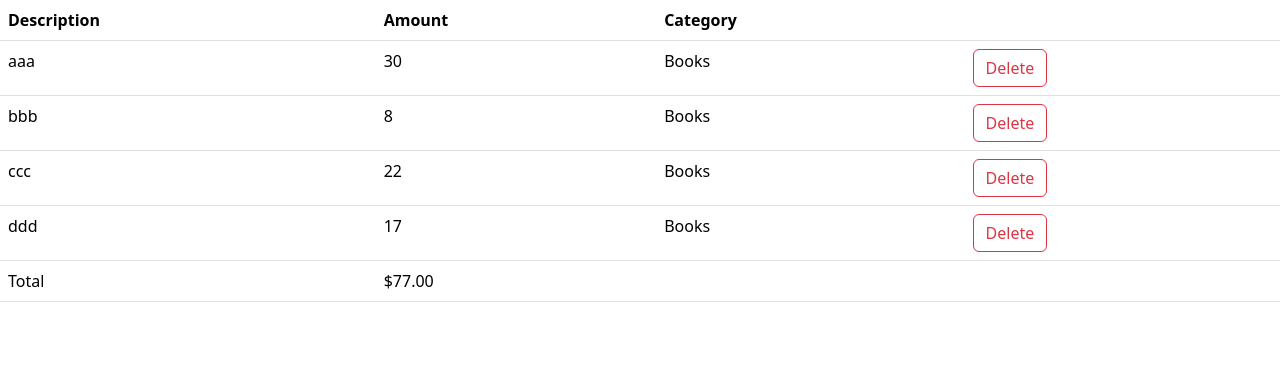
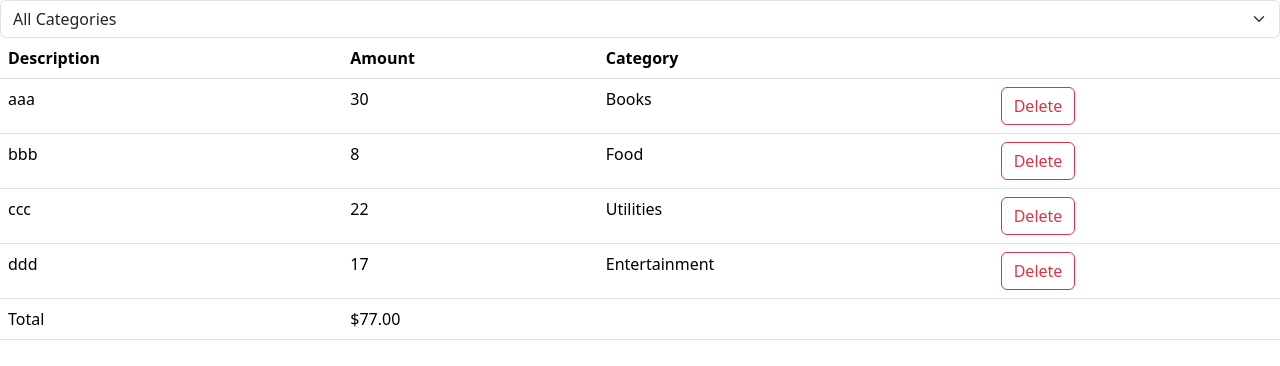
Before and after one commit to davidsaulrodriguez/basic-expense-tracker-typescript, a React (Vite) app: page / in a window 1280 px wide. Shown: the top 366 px of the page. Built offline with nearby package versions, Linux system fonts and the light colour scheme.

Commit message:
add a basic ExpenseFilter component

```diff
--- a/src/App.tsx
+++ b/src/App.tsx
@@ -1,22 +1,32 @@
 import ExpenseList from "./components/expense-tracker/components/ExpenseList.tsx";
 import { useState } from "react";
+import ExpenseFilter from "./components/expense-tracker/components/ExpenseFilter.tsx";
 
 const App = () => {
   const [expenses, setExpenses] = useState([
     { id: 1, description: "aaa", amount: 30, category: "Books" },
-    { id: 2, description: "bbb", amount: 8, category: "Books" },
-    { id: 3, description: "ccc", amount: 22, category: "Books" },
-    { id: 4, description: "ddd", amount: 17, category: "Books" },
+    { id: 2, description: "bbb", amount: 8, category: "Food" },
+    { id: 3, description: "ccc", amount: 22, category: "Utilities" },
+    { id: 4, description: "ddd", amount: 17, category: "Entertainment" },
   ]);
 
   if (expenses.length === 0) {
     return <p>No expenses</p>;
   }
 
+  const [selectedCategory, setSelectedCategory] = useState("");
+
+  const visibleExpenses = selectedCategory
+    ? expenses.filter((e) => e.category === selectedCategory)
+    : expenses;
+
   return (
     <>
+      <ExpenseFilter
+        onSelectCategory={(category) => setSelectedCategory(category)}
+      />
       <ExpenseList
-        expenses={expenses}
+        expenses={visibleExpenses}
         onDelete={(id) => setExpenses(expenses.filter((e) => e.id !== id))}
       />
     </>
--- /dev/null
+++ b/src/components/expense-tracker/components/ExpenseFilter.tsx
@@ -0,0 +1,17 @@
+interface Props {
+  onSelectCategory: (category: string) => void;
+}
+const ExpenseFilter = ({ onSelectCategory }: Props) => {
+  return (
+    <select
+      className="form-select"
+      onChange={(e) => onSelectCategory(e.target.value)}
+    >
+      <option value="">All Categories</option>
+      <option value="Food">Food</option>
+      <option value="Utilities">Utilities</option>
+      <option value="Entertainment">Entertainment</option>
+    </select>
+  );
+};
+export default ExpenseFilter;
```
